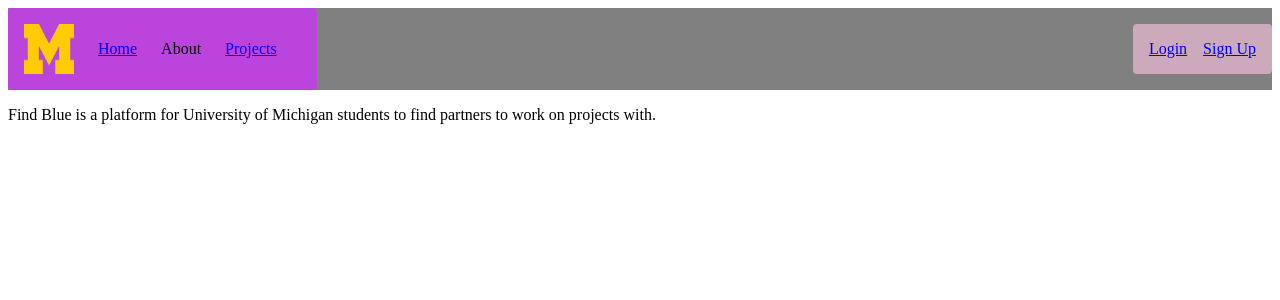
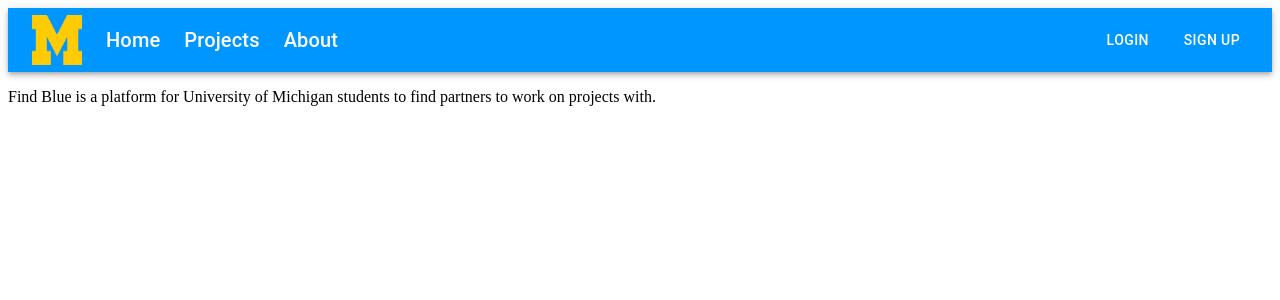
Before and after one commit to ojlennon/web, a Next.js app: page /about in a window 1280 px wide. Shown: the top 300 px of the page. Built offline with nearby package versions, Linux system fonts and the light colour scheme; no server answers.

Commit message:
can remove posts

```diff
--- a/package.json
+++ b/package.json
@@ -11,6 +11,7 @@
   "dependencies": {
     "@emotion/react": "^11.13.3",
     "@emotion/styled": "^11.13.0",
+    "@mui/icons-material": "^6.1.7",
     "@mui/material": "^6.1.7",
     "@supabase/supabase-js": "^2.46.1",
     "next": "15.0.3",
--- a/src/components/AddPostForm.js
+++ b/src/components/AddPostForm.js
@@ -45,7 +45,7 @@ export default function AddPostForm() {
   return (
     <div className="w-1/4">
       {user_data ? (
-        <div className="">
+        <div className="flex-col justify-items-center">
           <h1>
             <b>Add Post</b>
           </h1>
@@ -68,7 +68,7 @@ export default function AddPostForm() {
               fullWidth
               multiline
             />
-            <Button type="submit" variant="contained" color="primary">
+            <Button type="submit" variant="contained" color="primary" className="mb-10">
               Submit
             </Button>
           </form>
--- a/src/components/TopBar.jsx
+++ b/src/components/TopBar.jsx
@@ -3,7 +3,7 @@ import Image from "next/image";
 import Link from "next/link";
 import { supabase } from "@/lib/supabase";
 import { useEffect, useState } from "react";
-import { Box, Button } from "@mui/material";
+import { AppBar, Toolbar, Box, Button, Typography } from "@mui/material";
 
 export function TopBar() {
   const [user, setUser] = useState(null);
@@ -23,27 +23,16 @@ export function TopBar() {
   }
 
   return (
-    <Box
+    <AppBar position="sticky" sx={{ backgroundColor: "#0096FF" }}>
+      <Toolbar
         sx={{
           display: "flex",
-        gap: 2,
-        backgroundColor: "gray",
+          justifyContent: "space-between",
           alignItems: "center",
-        justifyContent: "space-between",
         }}
       >
         {/* Left Section */}
-      <Box
-        sx={{
-          display: "flex",
-          justifyContent: "space-evenly",
-          alignItems: "center",
-          backgroundColor: "#b4d",
-          gap: 3,
-          p: 2,
-          borderRadius: 1,
-        }}
-      >
+        <Box sx={{ display: "flex", alignItems: "center", gap: 3 }}>
           <Image
             src="/michigan.png"
             alt="Michigan Logo"
@@ -51,43 +40,51 @@ export function TopBar() {
             height={50}
             quality={100}
           />
-        <Link href="/" color="inherit" underline="hover">
-          Home
+          <Link href="/" style={{ textDecoration: "none", color: "inherit" }}>
+            <Typography variant="h6">Home</Typography>
           </Link>
-        About
-        <Link href="/projects" color="inherit" underline="hover">
-          Projects
+          <Link
+            href="/projects"
+            style={{ textDecoration: "none", color: "inherit" }}
+          >
+            <Typography variant="h6">Projects</Typography>
           </Link>
-        <Link href="/about" color="inherit" underline="hover"></Link>
+          <Link
+            href="/about"
+            style={{ textDecoration: "none", color: "inherit" }}
+          >
+            <Typography variant="h6">About</Typography>
+          </Link>
         </Box>
 
         {/* Right Section */}
-      <Box
-        sx={{
-          display: "flex",
-          justifyContent: "space-evenly",
-          alignItems: "center",
-          backgroundColor: "#cab",
-          gap: 2,
-          p: 2,
-          borderRadius: 1,
-        }}
-      >
+        <Box sx={{ display: "flex", alignItems: "center", gap: 2 }}>
           {user ? (
-          <Button variant="text" onClick={signOut}>
+            <Button variant="text" color="white" onClick={signOut}>
               Sign Out
             </Button>
           ) : (
             <>
-            <Link href="/login" color="inherit" underline="hover">
+              <Link
+                href="/login"
+                style={{ textDecoration: "none", color: "inherit" }}
+              >
+                <Button variant="text" color="inherit">
                   Login
+                </Button>
               </Link>
-            <Link href="/signup" color="inherit" underline="hover">
+              <Link
+                href="/signup"
+                style={{ textDecoration: "none", color: "inherit" }}
+              >
+                <Button variant="text" color="inherit">
                   Sign Up
+                </Button>
               </Link>
             </>
           )}
         </Box>
-    </Box>
+      </Toolbar>
+    </AppBar>
   );
 }
--- /dev/null
+++ b/src/pages/UserPage/index.jsx
@@ -0,0 +1,5 @@
+import Router from "next/router";
+
+export default function UserPage() {
+
+}
```
Also changed, not shown: src/app/page.js (+15 -8 lines), src/components/Post.jsx (+19 -5 lines), src/components/PostList.jsx (+16 -2 lines), src/components/layout.js (deleted, +0 -10 lines), src/lib/user.js (+8 -1 lines), src/pages/projects/index.js (+2 -6 lines), 2 other files (tests, documents, lock files or other folders). Lines whose indentation alone changed are shown as unchanged.
